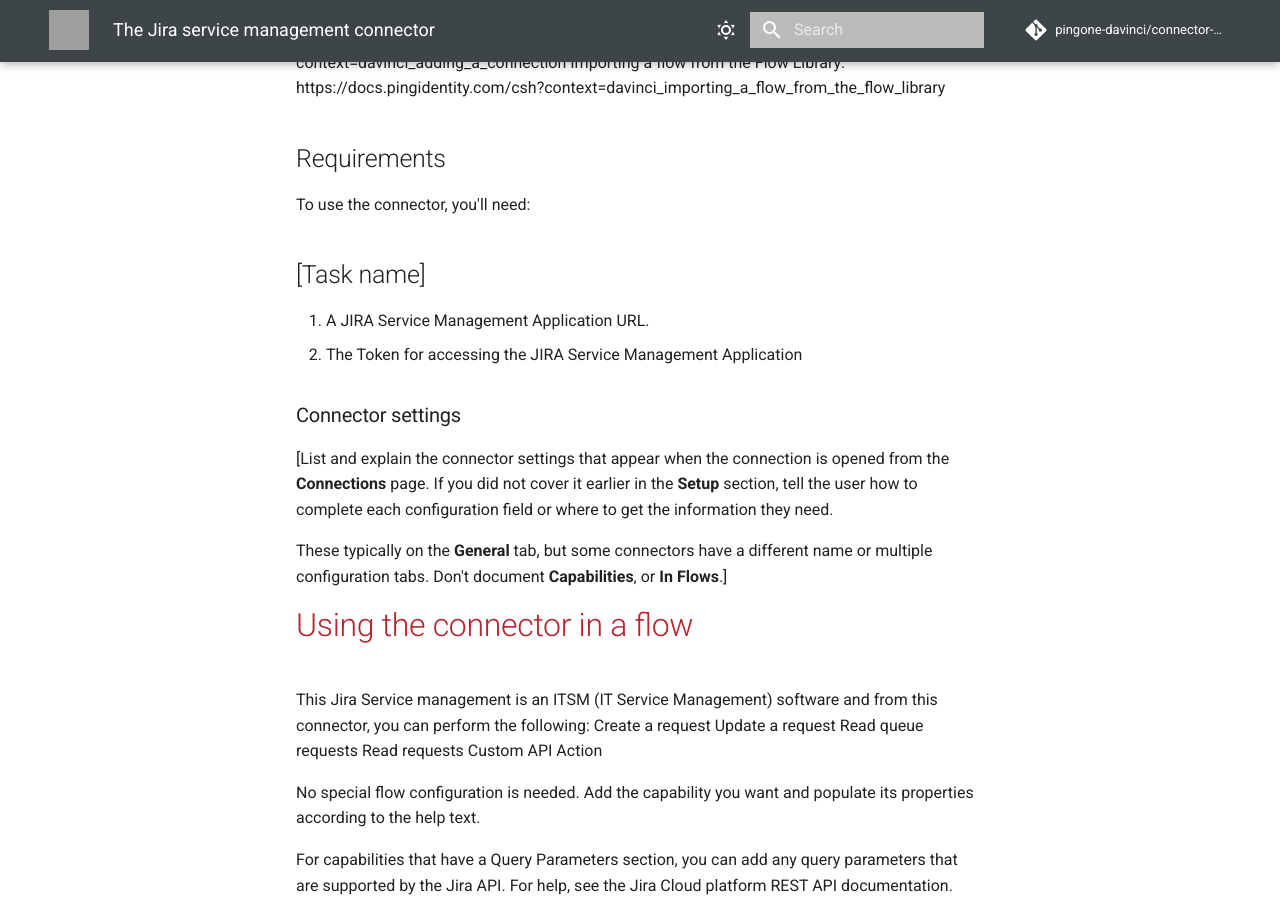
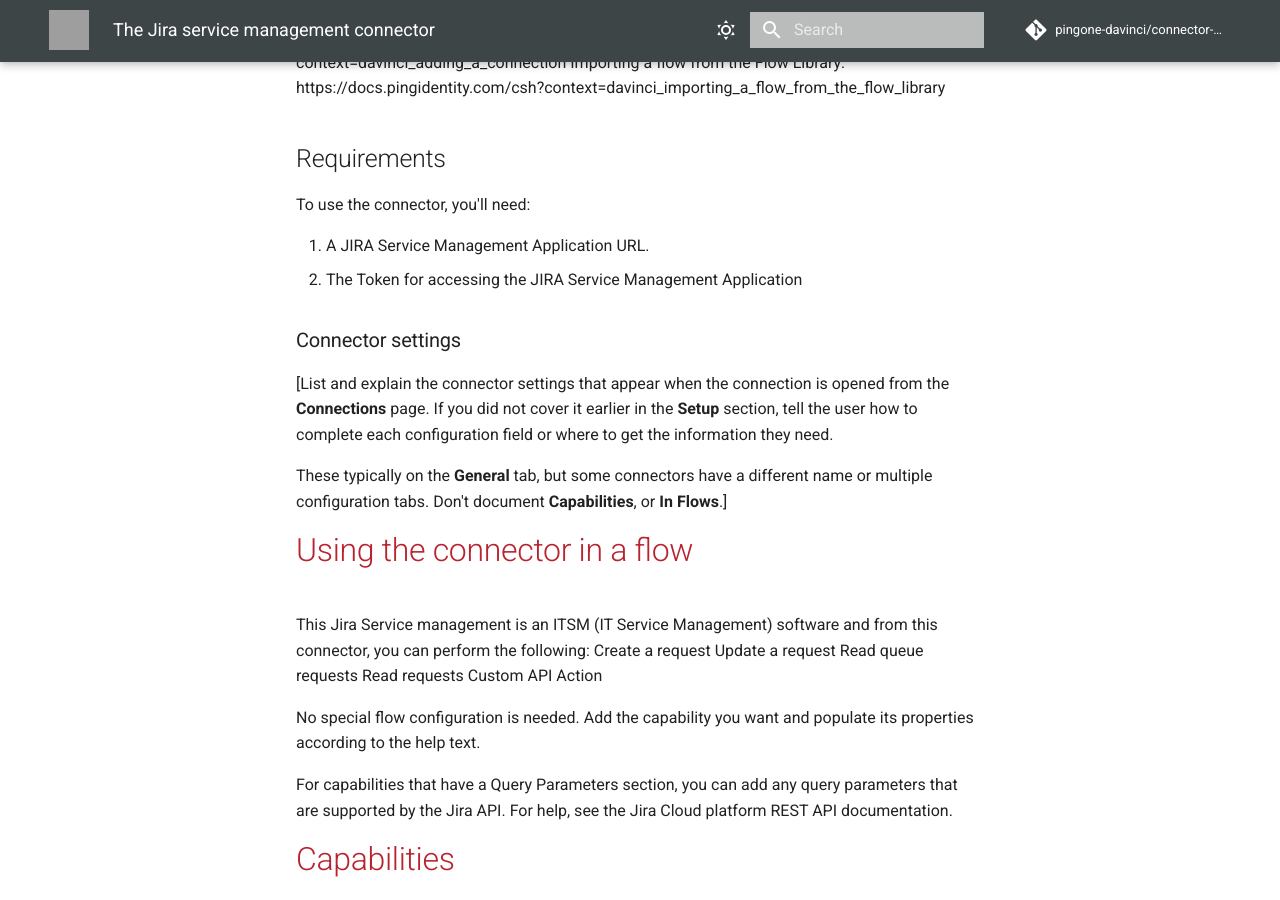
Before and after one commit to pingone-davinci/documentation, an MkDocs documentation site: the page built from docs/jiraservicedesk/README.md, in a window 1280 px wide and 900 px high, scrolled down 659 px. Built offline with MkDocs 1.6.1 and Material for MkDocs 9.7.7, drawn with Linux system fonts in a browser that asks for light colours; comment, search, counter and statistics services are not loaded; grey boxes are pictures that could not be loaded.

Commit message:
Update README.md

```diff
--- a/docs/jiraservicedesk/README.md
+++ b/docs/jiraservicedesk/README.md
@@ -29,8 +29,6 @@
 ## Requirements
 
 To use the connector, you'll need:
-
-## [Task name]
 
 1. A JIRA Service Management Application URL.
 2. The Token for accessing the JIRA Service Management Application
```
